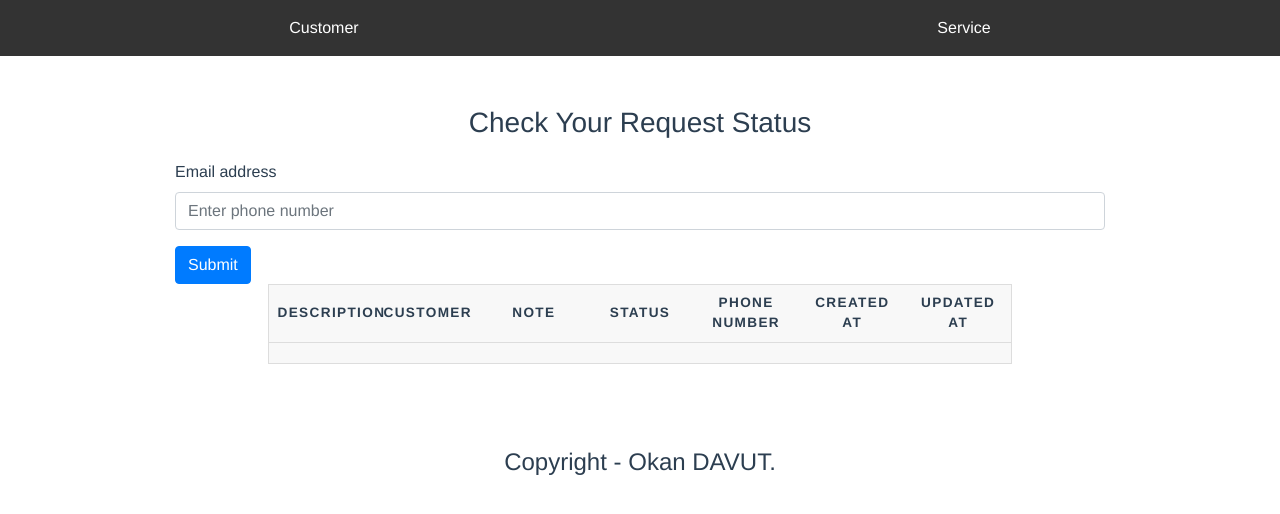
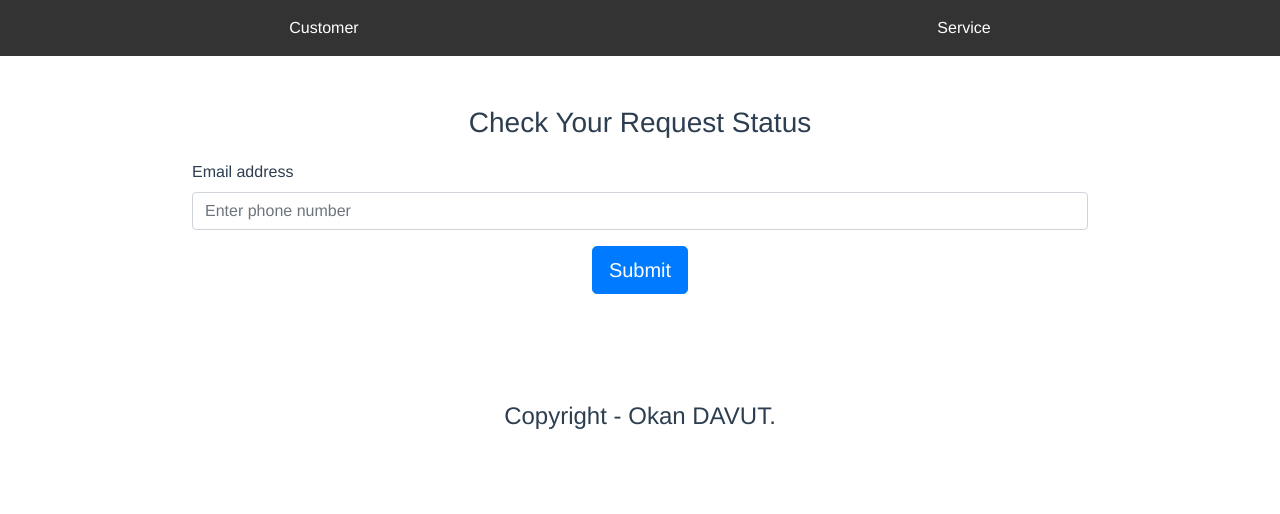
Before and after one commit to okandavut/customer-service-system, a Next.js app in the folder customer-service-client/: page / in a window 1280 px wide. Shown: the top 514 px of the page. Built offline with nearby package versions, Linux system fonts and the light colour scheme.

Commit message:
Fixed table with problem

```diff
--- a/customer-service-client/pages/customer/index.js
+++ b/customer-service-client/pages/customer/index.js
@@ -1,6 +1,6 @@
-import React, { useState } from 'react';
-import { Form, Button } from 'react-bootstrap';
-import axios from 'axios';
+import React, { useState } from "react";
+import { Form, Button, Row, Col, Table } from "react-bootstrap";
+import axios from "axios";
 import getFormattedDate from "../../utils/dateFormatter";
 
 function Customer() {
@@ -17,24 +17,45 @@ function Customer() {
     console.log(res.data);
   }
   return (
-    <div className="container">
+    <div className="container-main">
       <center>
         <h3 className="title">Check Your Request Status</h3>
       </center>
       <Form>
         <Form.Group controlId="formBasicEmail">
           <Form.Label>Email address</Form.Label>
-          <Form.Control type="number" placeholder="Enter phone number" value={phoneNumber} onChange={e => setPhoneNumber(e.target.value)} />
-          <Form.Text className="text-muted">
-          </Form.Text>
+          <Form.Control
+            type="number"
+            placeholder="Enter phone number"
+            value={phoneNumber}
+            onChange={(e) => setPhoneNumber(e.target.value)}
+          />
+          <Form.Text className="text-muted"></Form.Text>
         </Form.Group>
 
-        <Button variant="primary" type="button" onClick={getRequestDetail.bind(this, phoneNumber)}
-          s>
-          Submit
-       </Button>
+        <Row className="justify-content-md-center">
+          <Col md="auto">
+            <Button
+              variant="primary"
+              size="lg"
+              type="button"
+              onClick={getRequestDetail.bind(this, phoneNumber)}
+              s
+            >
+              Submit
+            </Button>
+          </Col>
+        </Row>
+        <br />
       </Form>
-      <table className="service-list">
+      <Table
+        striped
+        bordered
+        hover
+        style={{
+          display: requests.description !== undefined ? "table" : "none",
+        }}
+      >
         <thead>
           <tr>
             <th>Description</th>
@@ -53,11 +74,19 @@ function Customer() {
             <td>{requests.note}</td>
             <td>{requests.status}</td>
             <td>{requests.customerPhone}</td>
-            <td>{requests.updatedDate !== undefined ? getFormattedDate(requests.createdDate) : ""}</td>
-            <td>{requests.updatedDate !== undefined ? getFormattedDate(requests.updatedDate) : ""}</td>
+            <td>
+              {requests.updatedDate !== undefined
+                ? getFormattedDate(requests.createdDate)
+                : ""}
+            </td>
+            <td>
+              {requests.updatedDate !== undefined
+                ? getFormattedDate(requests.updatedDate)
+                : ""}
+            </td>
           </tr>
         </tbody>
-      </table>
+      </Table>
     </div>
   );
 }
--- a/customer-service-client/styles/globals.css
+++ b/customer-service-client/styles/globals.css
@@ -15,41 +15,10 @@ a {
   box-sizing: border-box;
 }
 
-table {
-  border: 1px solid #ccc;
-  border-collapse: collapse;
-  margin: 0;
-  padding: 0;
-  width: 80%;
-  margin:0 auto;
-  table-layout: fixed;
-}
-
-table caption {
-  font-size: 1.5em;
-  margin: 0.5em 0 0.75em;
-}
-
-table tr {
-  background-color: #f8f8f8;
-  border: 1px solid #ddd;
-  padding: 0.35em;
-}
-
-table th,
-table td {
-  padding: 0.625em;
-  text-align: center;
-}
-
-table th {
-  font-size: 0.85em;
-  letter-spacing: 0.1em;
-  text-transform: uppercase;
-}
 .title{
   margin: 50px 0px 20px 0px ;
 }
-.container{
-  width:75% !important;
+.container-main {
+  width:70% !important;
+  margin:0 auto;
 }
```
Also changed, not shown: customer-service-client/pages/service/index.js (+6 -4 lines).
